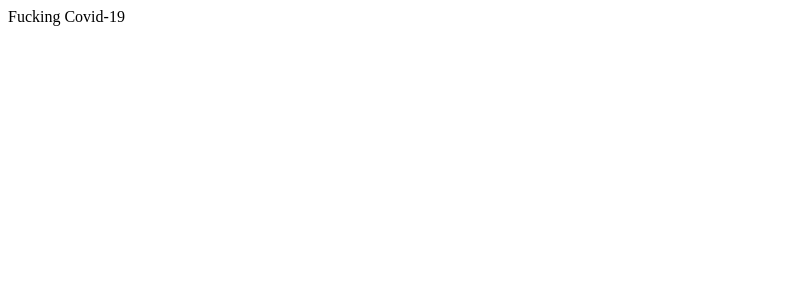
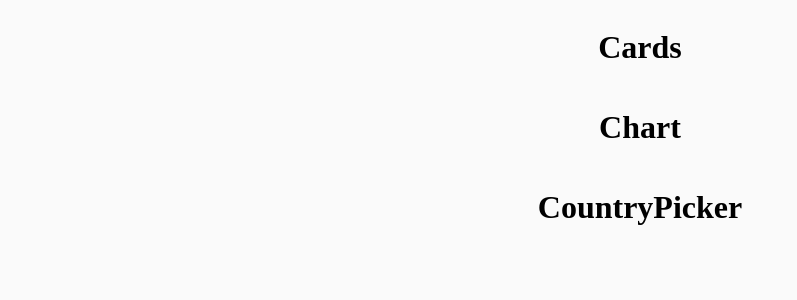
Before and after one commit to kwhong95/Covid-19-DataVisualization, a React (Create React App) app: page / in a window 1280 px wide. Shown: the top 300 px of the page, without its empty margins (0-797 px from the left). Built offline with nearby package versions, Linux system fonts and the light colour scheme.

Commit message:
Folder Structure Settings

```diff
--- a/public/index.html
+++ b/public/index.html
@@ -10,34 +10,11 @@
       content="Web site created using create-react-app"
     />
     <link rel="apple-touch-icon" href="%PUBLIC_URL%/logo192.png" />
-    <!--
-      manifest.json provides metadata used when your web app is installed on a
-      user's mobile device or desktop. See https://developers.google.com/web/fundamentals/web-app-manifest/
-    -->
     <link rel="manifest" href="%PUBLIC_URL%/manifest.json" />
-    <!--
-      Notice the use of %PUBLIC_URL% in the tags above.
-      It will be replaced with the URL of the `public` folder during the build.
-      Only files inside the `public` folder can be referenced from the HTML.
-
-      Unlike "/favicon.ico" or "favicon.ico", "%PUBLIC_URL%/favicon.ico" will
-      work correctly both with client-side routing and a non-root public URL.
-      Learn how to configure a non-root public URL by running `npm run build`.
-    -->
-    <title>React App</title>
+    <title>COVID Tracker</title>
   </head>
   <body>
     <noscript>You need to enable JavaScript to run this app.</noscript>
     <div id="root"></div>
-    <!--
-      This HTML file is a template.
-      If you open it directly in the browser, you will see an empty page.
-
-      You can add webfonts, meta tags, or analytics to this file.
-      The build step will place the bundled scripts into the <body> tag.
-
-      To begin the development, run `npm start` or `yarn start`.
-      To create a production bundle, use `npm run build` or `yarn build`.
-    -->
   </body>
 </html>
--- a/src/App.js
+++ b/src/App.js
@@ -1,8 +1,16 @@
 import React from 'react';
+import {Cards, Chart, CountryPicker} from './components'
+
+import styles from './App.module.css'
 
 const App = () => {
+
     return (
-        <div>Fucking Covid-19</div>
+        <div className={styles.container}>
+            <Cards />
+            <Chart />
+            <CountryPicker />
+        </div>
     )
 }
 
--- /dev/null
+++ b/src/App.module.css
@@ -0,0 +1,9 @@
+body {
+    background: rgb(250, 250, 250);
+}
+
+.container {
+    display: flex;
+    align-items: center;
+    flex-direction: column;
+}
--- /dev/null
+++ b/src/components/Cards/Cards.js
@@ -0,0 +1,9 @@
+import React from 'react';
+
+const Cards = () => {
+    return (
+        <h1>Cards</h1>
+    )
+}
+
+export default Cards;
--- /dev/null
+++ b/src/components/Chart/Chart.js
@@ -0,0 +1,9 @@
+import React from 'react'
+
+const Chart = () => {
+    return (
+        <h1>Chart</h1>
+    )
+}
+
+export default Chart;
--- /dev/null
+++ b/src/components/CountryPicker/CountryPicker.js
@@ -0,0 +1,9 @@
+import React from 'react';
+
+const CountryPicker = () => {
+    return (
+        <h1>CountryPicker</h1>
+    )
+}
+
+export default CountryPicker;
--- /dev/null
+++ b/src/components/index.js
@@ -0,0 +1,3 @@
+export { default as Cards } from './Cards/Cards'
+export { default as Chart } from './Chart/Chart'
+export { default as CountryPicker} from './CountryPicker/CountryPicker'
```
Also changed, not shown: package.json (+12 -7 lines), src/components/Cards/Cards.modules.css (added), src/components/Chart/Chart.module.css (added), src/components/CountryPicker/CountryPicker.module.css (added), 2 other files (tests, documents, lock files or other folders).
